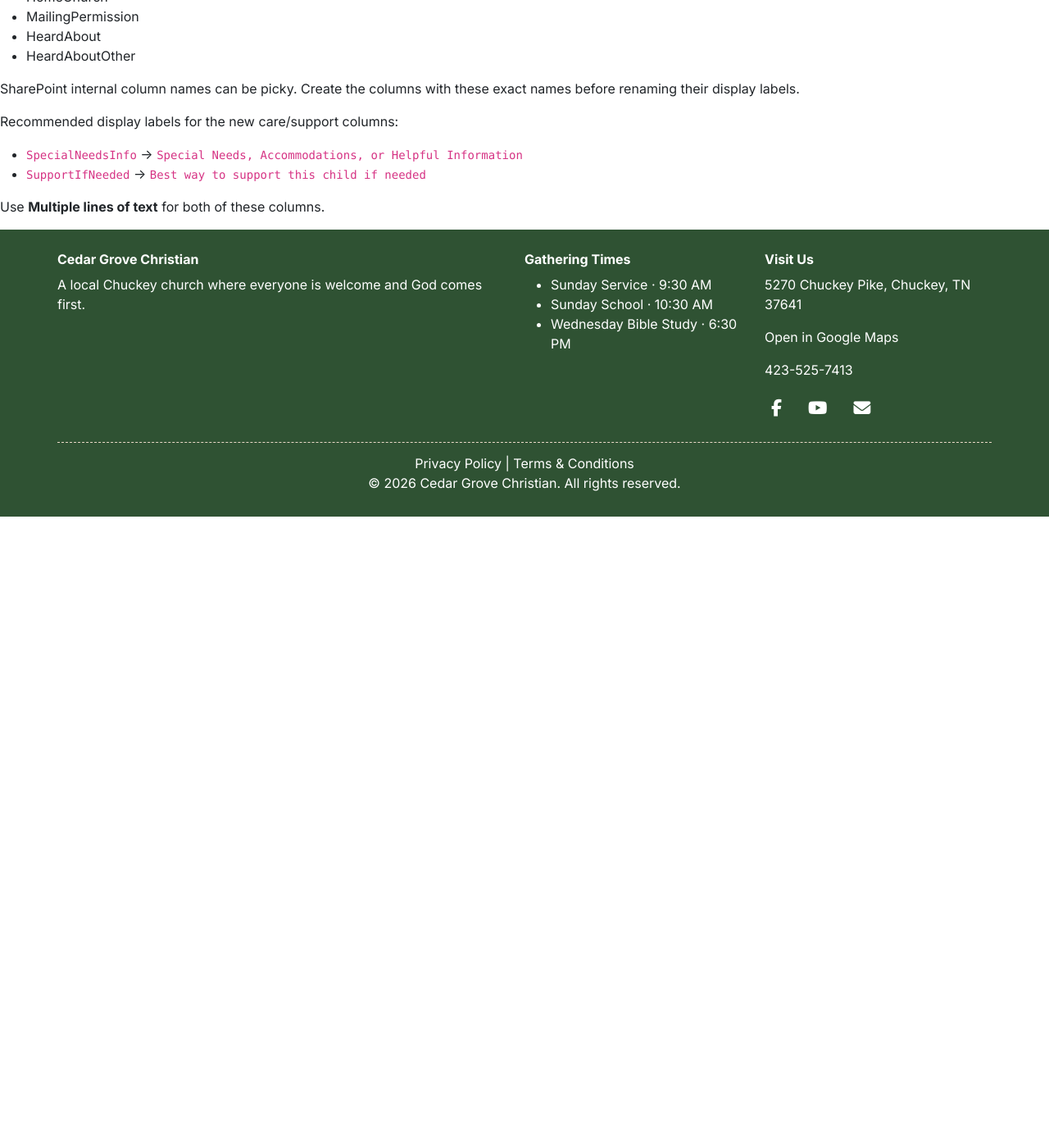
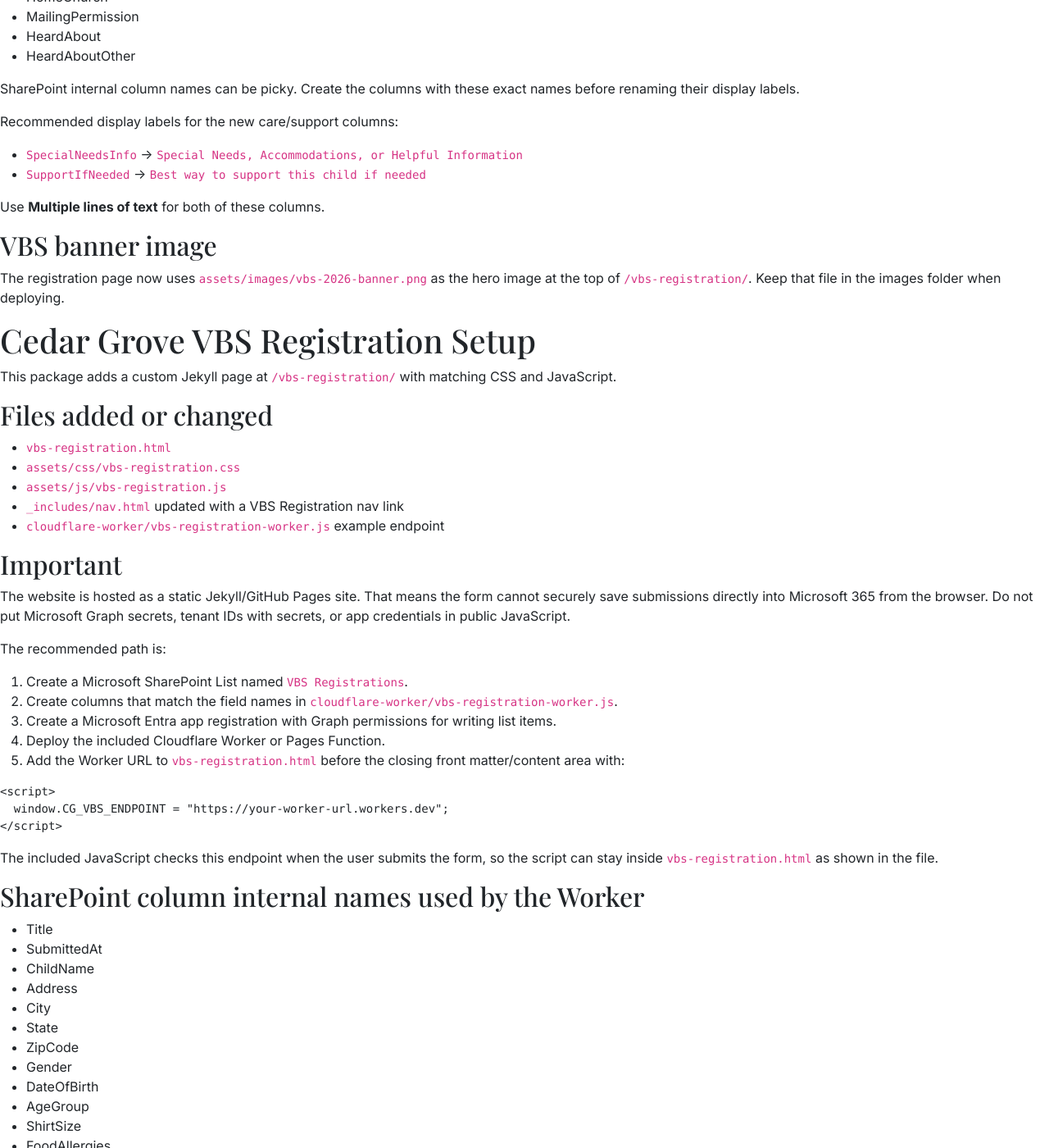
Before and after one commit to cedargrovechristian/cedargrovechristian.github.io, a Jekyll site: the page built from VBS_REGISTRATION_SETUP.md, in a window 1280 px wide and 1400 px high, scrolled down 1422 px. Shown: the whole window at 82% size. Built offline with Jekyll 4.4.1, drawn with Linux system fonts in a browser that asks for light colours; our own code applies the rules of GitHub Pages for plain Markdown files; before the commit the page ends 2052 px from its top, so only the background shows below that; some of the changed text lies outside the part shown.

Commit message:
Update VBS_REGISTRATION_SETUP.md

````diff
--- a/VBS_REGISTRATION_SETUP.md
+++ b/VBS_REGISTRATION_SETUP.md
@@ -70,3 +70,80 @@
 - `SupportIfNeeded` → `Best way to support this child if needed`
 
 Use **Multiple lines of text** for both of these columns.
+
+
+## VBS banner image
+
+The registration page now uses `assets/images/vbs-2026-banner.png` as the hero image at the top of `/vbs-registration/`. Keep that file in the images folder when deploying.
+# Cedar Grove VBS Registration Setup
+
+This package adds a custom Jekyll page at `/vbs-registration/` with matching CSS and JavaScript.
+
+## Files added or changed
+
+- `vbs-registration.html`
+- `assets/css/vbs-registration.css`
+- `assets/js/vbs-registration.js`
+- `_includes/nav.html` updated with a VBS Registration nav link
+- `cloudflare-worker/vbs-registration-worker.js` example endpoint
+
+## Important
+
+The website is hosted as a static Jekyll/GitHub Pages site. That means the form cannot securely save submissions directly into Microsoft 365 from the browser. Do not put Microsoft Graph secrets, tenant IDs with secrets, or app credentials in public JavaScript.
+
+The recommended path is:
+
+1. Create a Microsoft SharePoint List named `VBS Registrations`.
+2. Create columns that match the field names in `cloudflare-worker/vbs-registration-worker.js`.
+3. Create a Microsoft Entra app registration with Graph permissions for writing list items.
+4. Deploy the included Cloudflare Worker or Pages Function.
+5. Add the Worker URL to `vbs-registration.html` before the closing front matter/content area with:
+
+```html
+<script>
+  window.CG_VBS_ENDPOINT = "https://your-worker-url.workers.dev";
+</script>
+```
+
+The included JavaScript checks this endpoint when the user submits the form, so the script can stay inside `vbs-registration.html` as shown in the file.
+
+## SharePoint column internal names used by the Worker
+
+- Title
+- SubmittedAt
+- ChildName
+- Address
+- City
+- State
+- ZipCode
+- Gender
+- DateOfBirth
+- AgeGroup
+- ShirtSize
+- FoodAllergies
+- EnvironmentalAllergies
+- MedicalConcerns
+- SpecialNeedsInfo
+- SupportIfNeeded
+- GuardianFirstName
+- GuardianLastName
+- GuardianEmail
+- PrimaryPhone
+- PhotoPermission
+- LimitedPhotoRequests
+- GuardianCertification
+- EmergencyContact
+- EmergencyPhone
+- HomeChurch
+- MailingPermission
+- HeardAbout
+- HeardAboutOther
+
+SharePoint internal column names can be picky. Create the columns with these exact names before renaming their display labels.
+
+Recommended display labels for the new care/support columns:
+
+- `SpecialNeedsInfo` → `Special Needs, Accommodations, or Helpful Information`
+- `SupportIfNeeded` → `Best way to support this child if needed`
+
+Use **Multiple lines of text** for both of these columns.
````
